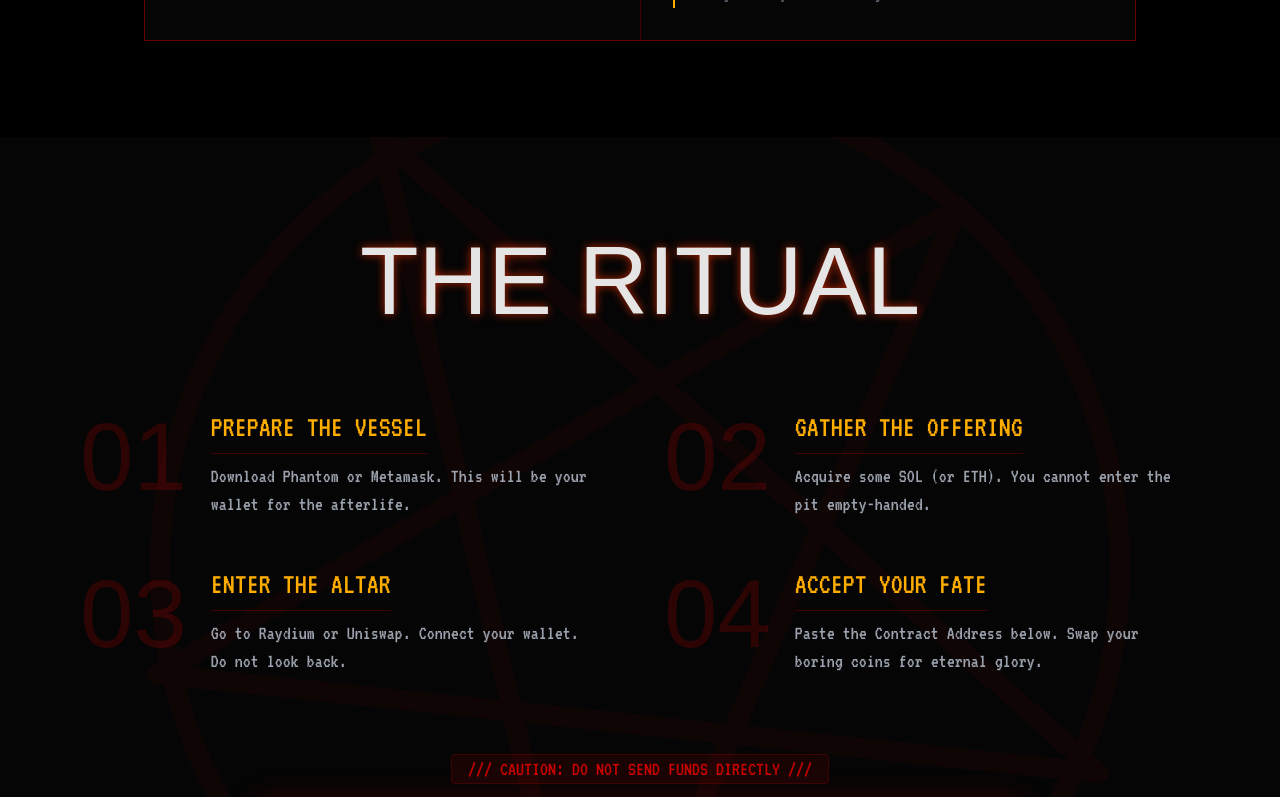
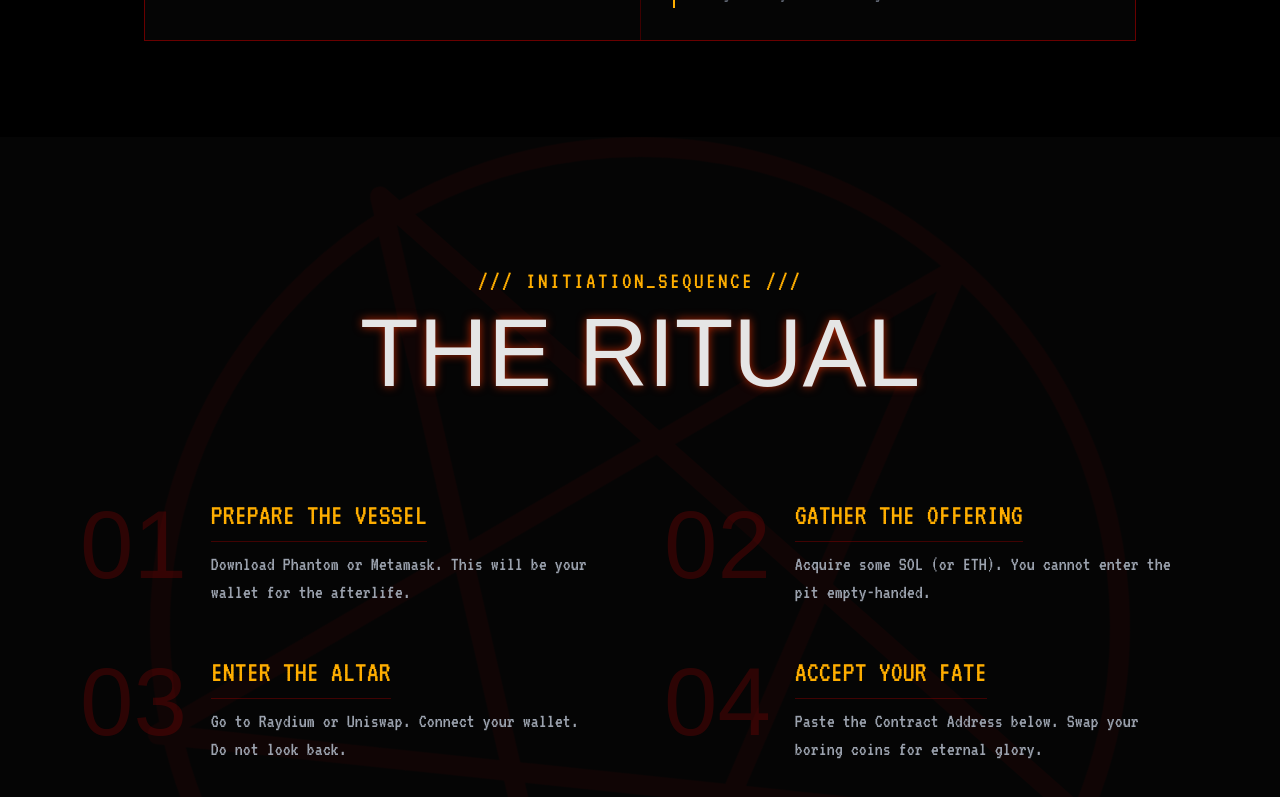
Before and after one commit to Pluviophile84/HELLCOIN, a Next.js app: page / in a window 1280 px wide. Shown: the part 4480-5277 px from the top of the page. Built offline with nearby package versions, Linux system fonts and the light colour scheme; a web font is replaced by a local one.

Commit message:
Update Ritual.tsx

```diff
--- a/components/sections/Ritual.tsx
+++ b/components/sections/Ritual.tsx
@@ -6,6 +6,7 @@ import { Copy, Check } from "lucide-react";
 export const Ritual = () => {
   const [copied, setCopied] = useState(false);
 
+  // REPLACE THIS WITH YOUR REAL CONTRACT ADDRESS
   const CONTRACT_ADDRESS = "0x666...INSERT_REAL_CA_HERE...666";
 
   const handleCopy = () => {
@@ -22,40 +23,33 @@ export const Ritual = () => {
   ];
 
   return (
-    // Updated padding to py-24 as you requested (matches Devil's Math)
-    <section id="ritual" className="py-24 bg-hell-black overflow-hidden relative">
+    <section id="ritual" className="py-32 bg-hell-black overflow-hidden relative">
 
-      {/* --- BACKGROUND: THE GIANT RUNE --- */}
+      {/* BACKGROUND: THE PENTAGRAM */}
       <div className="absolute top-1/2 left-1/2 -translate-x-1/2 -translate-y-1/2 pointer-events-none select-none z-0">
         <svg
           viewBox="0 0 100 100"
-          // FIX:
-          // Mobile: w-[180vw] (1.8x Screen Width). This makes it HUGE and abstract on phone.
-          // Desktop: md:w-[1000px] (Fixed large size for wide screens).
           className="w-[180vw] h-[180vw] md:w-[1000px] md:h-[1000px] animate-spin-slow text-hell-red"
-          style={{
-            opacity: 0.05,
-            animationDuration: '60s'
-          }}
+          style={{ opacity: 0.05, animationDuration: '60s' }}
         >
-          {/* Outer Circle */}
           <circle cx="50" cy="50" r="48" fill="none" stroke="currentColor" strokeWidth="2" />
-
-          {/* Pentagram Path */}
-          <path
-            d="M50 2 L79 90 L2 35 L98 35 L21 90 Z"
-            fill="none"
-            stroke="currentColor"
-            strokeWidth="2"
-            strokeLinejoin="round"
-          />
+          <path d="M50 2 L79 90 L2 35 L98 35 L21 90 Z" fill="none" stroke="currentColor" strokeWidth="2" strokeLinejoin="round" />
         </svg>
       </div>
 
       <div className="max-w-6xl mx-auto px-4 relative z-10">
-        <h2 className="font-gothic text-6xl md:text-8xl text-center text-hell-white mb-20 text-glow">
-          THE RITUAL
-        </h2>
+
+        {/* --- HEADER --- */}
+        <div className="text-center mb-24 flex flex-col items-center gap-2">
+          {/* FIX: Changed text to be more relevant to "How to Buy" */}
+          <span className="font-terminal text-[#ffae00] text-xl md:text-2xl tracking-widest uppercase">
+            /// INITIATION_SEQUENCE ///
+          </span>
+
+          <h2 className="font-gothic text-6xl md:text-8xl text-center text-hell-white text-glow">
+            THE RITUAL
+          </h2>
+        </div>
 
         {/* STEPS GRID */}
         <div className="grid grid-cols-1 md:grid-cols-2 gap-12 mb-20">
@@ -83,33 +77,23 @@ export const Ritual = () => {
           ))}
         </div>
 
-        {/* --- CONTRACT ADDRESS BOX --- */}
-        <motion.div
-          initial={{ opacity: 0, y: 30 }}
-          whileInView={{ opacity: 1, y: 0 }}
-          className="max-w-3xl mx-auto"
-        >
+        {/* CONTRACT BOX */}
+        <motion.div initial={{ opacity: 0, y: 30 }} whileInView={{ opacity: 1, y: 0 }} className="max-w-3xl mx-auto">
           <div className="text-center mb-4">
              <span className="font-terminal text-hell-red text-xl bg-hell-red/10 px-4 py-1 border border-hell-red/20 rounded">
                /// CAUTION: DO NOT SEND FUNDS DIRECTLY ///
              </span>
           </div>
-
           <div className="bg-black border-2 border-hell-red p-2 md:p-4 rounded flex flex-col md:flex-row items-center gap-4 shadow-[0_0_30px_rgba(204,0,0,0.2)]">
             <div className="flex-1 w-full bg-hell-dark/50 p-4 rounded border border-gray-800 font-terminal text-xl md:text-2xl text-gray-300 break-all text-center md:text-left">
               {CONTRACT_ADDRESS}
             </div>
-
-            <button
-              onClick={handleCopy}
-              className="w-full md:w-auto min-w-[180px] bg-hell-red hover:bg-hell-orange text-white font-bold py-4 px-8 rounded flex items-center justify-center gap-2 transition-all active:scale-95"
-            >
+            <button onClick={handleCopy} className="w-full md:w-auto min-w-[180px] bg-hell-red hover:bg-hell-orange text-white font-bold py-4 px-8 rounded flex items-center justify-center gap-2 transition-all active:scale-95">
               {copied ? <Check size={24} /> : <Copy size={24} />}
               {copied ? "COPIED!" : "COPY CA"}
             </button>
           </div>
         </motion.div>
-
       </div>
     </section>
   );
```
